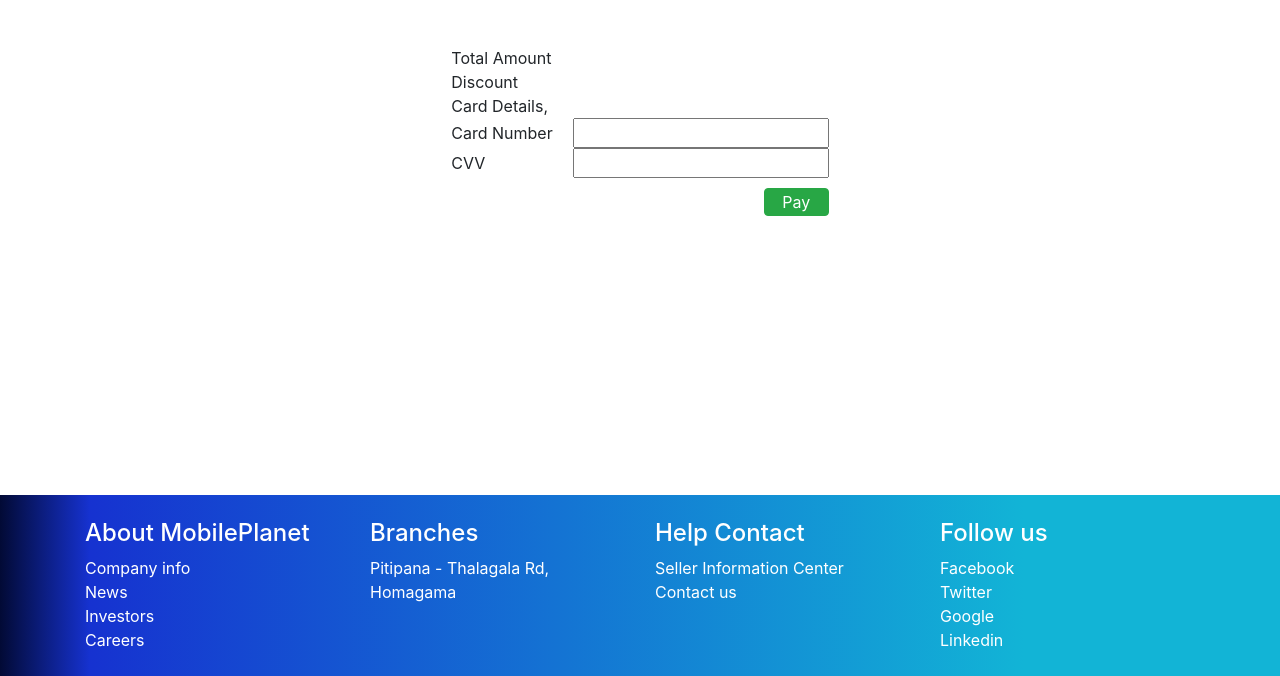
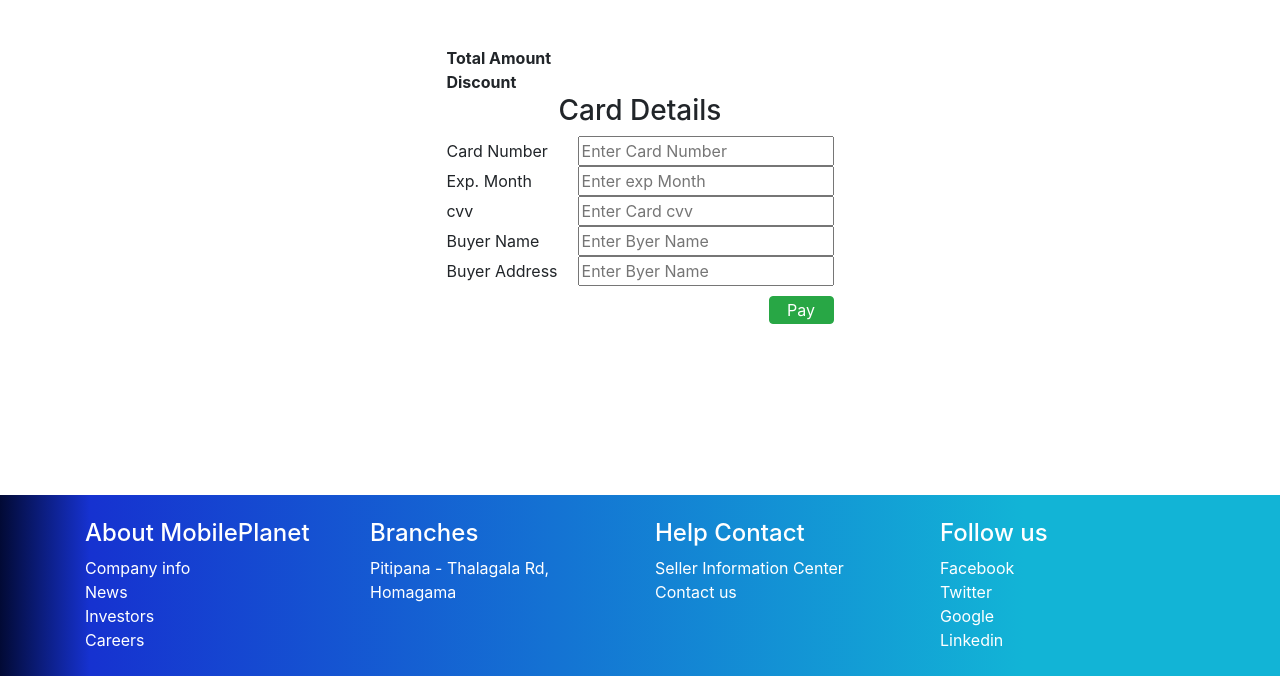
Before and after one commit to AAHSithuruwan/SF-Group-Project, a PHP site: page /purchase.php in a window 1280 px wide. Shown: the part 124-800 px from the top of the page. Run offline with PHP 8.4, Linux system fonts and the light colour scheme; data comes from the database, SQL or seed files in the repository; data that the repository does not hold is empty.

Commit message:
Update purchase.php
add other things in up.php file

```diff
--- a/purchase.php
+++ b/purchase.php
@@ -1,4 +1,4 @@
-    <!DOCTYPE html>
+     <!DOCTYPE html>
     <html lang="en">
     <head>
         <meta charset="UTF-8">
@@ -22,29 +22,45 @@
             <form class="pdetails" name="pdetails" action="includes/purchase.inc.php" method="post" onsubmit="return validatePurchase()">
                 <table>
                     <tr>
-                        <td>Total Amount</td>
+                        <td><b>Total Amount</b></td>
                         <td><?php echo $_POST['total-amount']?></td>
                     </tr>
+
                     <tr>
-                        <td>Discount</td>
+                        <td><b>Discount</b></td>
                         <td><?php echo $_POST['discount']?></td>
                     </tr>
+                    <secssion calss="box">
                     <tr>
-                        <td colspan="2">Card Details,</td>
+                        <td colspan="2"><center><h3>Card Details</h3></center></td>
                     </tr>
+
                     <tr>
                         <td>Card Number</td>
-                        <td><input type="text" name="c-number" id="cNumber"></td>
+                        <td><input type="text" name="c-number" id="cNumber" placeholder="Enter Card Number "></td>
 
                     </tr>
                     <tr>
-                        <td>CVV</td>
-                        <td><input type="text" name="cvv"></td>
+                        <td>Exp. Month</td>
+                        <td> <input type="text" id="exp-month" name="exp-month" placeholder="Enter exp Month "></td>
+                    </tr>
+                    <tr>
+                        <td>cvv</td>
+                        <td><input type="text" id="cVV-number" name="cVV-no" placeholder="Enter Card cvv " ></td>
+                    </tr>
+                    <tr>
+                    <td>Buyer Name</td>
+                    <td><input type="text" id="buyer-Name" name="b-Name" placeholder="Enter Byer Name " ></td>
+                    </tr>
+                    <tr>
+                        <td>Buyer Address</td>
+                        <td><input type="text"id="bYER-aDDRESS" name="baDDRESS" placeholder="Enter Byer Name "></td>
 
                     </tr>
+
                     <tr>
                         <td></td>
-                        <td><input type="submit" class="btn btn-success" value="Pay" name="payBtn"></td>
+                       <td> <center><input type="submit" class="btn btn-success" value="Pay" name="payBtn"></center></td>
                     </tr>
                 </table>
             </form>
```
